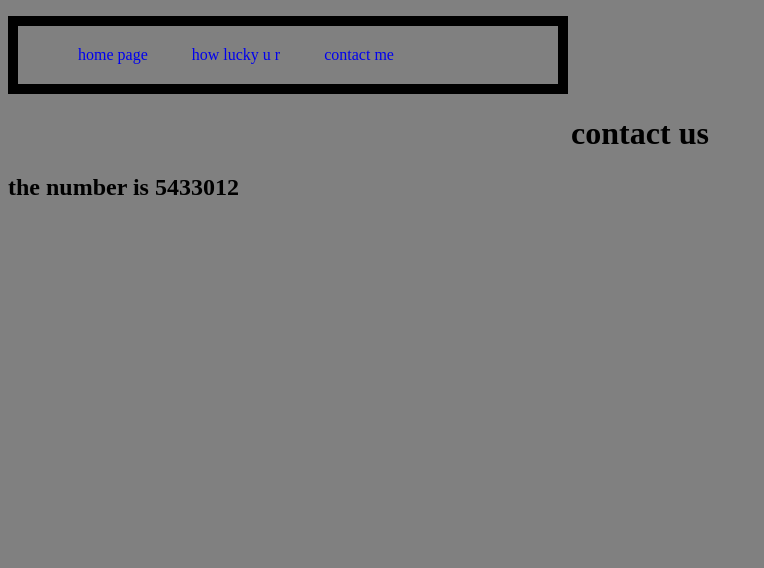
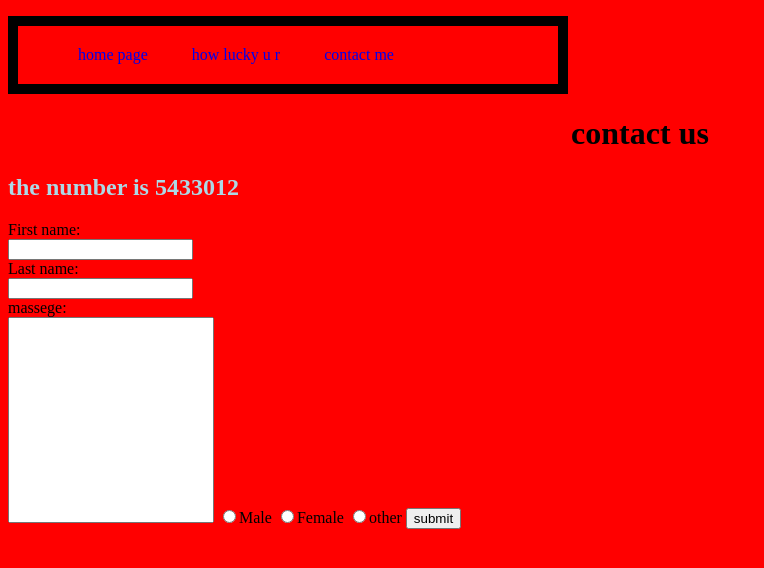
Before and after one commit to Khaledzaq/personalwebsite, a Flask app: page /contactme in a window 1280 px wide. Shown: the top 568 px of the page, without its empty margins (0-764 px from the left). Run offline with Flask 2, Linux system fonts and the light colour scheme.

Commit message:
addes contact page and python var inside html

```diff
--- a/app.py
+++ b/app.py
@@ -1,4 +1,4 @@
-from flask import Flask, render_template
+from flask import Flask, render_template , request
 import random
 app = Flask(__name__)
 
@@ -28,14 +28,32 @@ def randomly ():
 	return render_template("theluckypage.html" ,
 	 luckk= (random.choice(fortunes)  +" " + random.choice(conditions)+ ", your babys name is " + random.choice(names)))
 
-
-
-
 @app.route("/contactme")
 def contact ():
 	return render_template("contectme.html",
 		num =str(random.randint(0000000,9999999)))
 
+@app.route("/wecode")
+def wecode ():
+	return render_template("wecode.html")
+
+@app.route("/access")
+def access():
+	return render_template("access.html")
+
+@app.route("/viewthedata", methods= ["POST"])
+def hello ():
+	user_name = request.form["firstname"]
+	user_lastname = request.form["lastname"]
+	user_message = request.form["message"]
+	user_gender = request.form["gender"]
+	return render_template("veiwtheuser.html" ,
+		username= user_name,
+		userlastname=user_lastname,
+		usermessage=user_message,
+		usergender=user_gender
+		)
+	#+ (user_name + " " + user_lastname + " "+ user_message + " " + user_gender)
 
 
 
--- /dev/null
+++ b/static/stylesheets/contactstyle.css
@@ -0,0 +1,69 @@
+body{
+	background-color: red;
+}
+
+.black{
+	color:black;
+}
+
+h1 {
+	text-align: center;
+}
+
+.nav_bar {
+	width : 500px;
+}
+
+.centre{
+	margin: auto;
+	width : 200px ;
+}
+
+.right{
+	float: right ;
+}
+
+.inline{
+	display: inline-block;
+}
+
+.nav_bar{
+	border:solid black 10px;
+}
+
+a {
+
+	text-decoration: none;
+}
+
+a:hover {
+	color:red;
+}
+
+li:hover {
+
+	background-color: red;
+}
+
+li {
+	padding: 20px
+}
+
+h2 {
+	text-align: left;
+	color: lightblue
+}
+
+h2:hover{
+	color: darkblue
+}
+
+.message{
+	width: 200px;
+	height: 200px;
+	font-size:20px;
+}
+
+textarea{
+	resize: none;
+}
--- a/templates/contectme.html
+++ b/templates/contectme.html
@@ -1,7 +1,28 @@
 {%extends "layout.html"%}
+{%block head%}
+<link rel="stylesheet" type="text/css" href="../static/stylesheets/contactstyle.css">
+{%endblock%}
+
 {%block body%}
 
 <h1>contact us</h1>
 <h2>the number is {{num}}</h2>
 
+<form action="{{ url_for('hello')}}" method="post">
+	First name:<br>
+	<input type="text"  name="firstname"><br>
+	Last name:<br>
+	<input type="text" name="lastname"><br>
+	massege: <br>
+	<textarea class="message" type="text" cols="50" name="message"></textarea>
+
+	<input type="radio" name="gender" value="male">Male
+	<input type="radio" name="gender" value="female">Female
+	<input type="radio" name="gender" value="other">other
+	<input type="submit" value="submit">
+
+</form>
+
+
+
 {%endblock%}
--- a/templates/homepage.html
+++ b/templates/homepage.html
@@ -21,14 +21,14 @@
 		<h3 class= "white">taking about my schalorships</h3>
 
 
-		<img src= "../static/images/access.jpg" height= "200px" width = "200px" />
+		<a href="/access"><img src= "../static/images/access.jpg" height= "200px" width = "200px" /></a>
 		<p class= "white">1-Access : <br>
 			which is a schalorship from amedeast and ....</p><br><br>
 
-			<img src= "../static/images/wecode.jpg" height= "200px" width = "200px" />
+			<a href="/wecode"> <img src= "../static/images/wecode.jpg" height= "200px" width = "200px" /></a>
 			<p class= "white">2-WECode : <br>
 				whish is an amazing opportunity from PALTEL ....</p><br><br>
-				<img src= "http://bit.ly/2r8tNLH" height= "200px" width = "200px" />
+				<a href="/access"><img src= "http://bit.ly/2r8tNLH" height= "200px" width = "200px" /></a>
 				<p class= "white">3-YES (youth exchange and study) : <br>
 					it is a great chance to travel to the USA for full year ...</p>
 				</div>
--- a/templates/layout.html
+++ b/templates/layout.html
@@ -4,6 +4,9 @@
 <head>
 	<title>My Personal Website</title>
 	<link rel="stylesheet" type="text/css" href="../static/stylesheets/style.css">
+	{%block head%}
+	{%endblock%}
+
 
 </head>
 
@@ -23,4 +26,10 @@
 
 {%block body%}
 {%endblock%}
+
+
+
+
+
+
 </body>
```
Also changed, not shown: templates/access.html (added, +7 -0 lines), templates/veiwtheuser.html (added, +12 -0 lines), templates/wecode.html (added, +14 -0 lines), templates/wecode.py (deleted).
